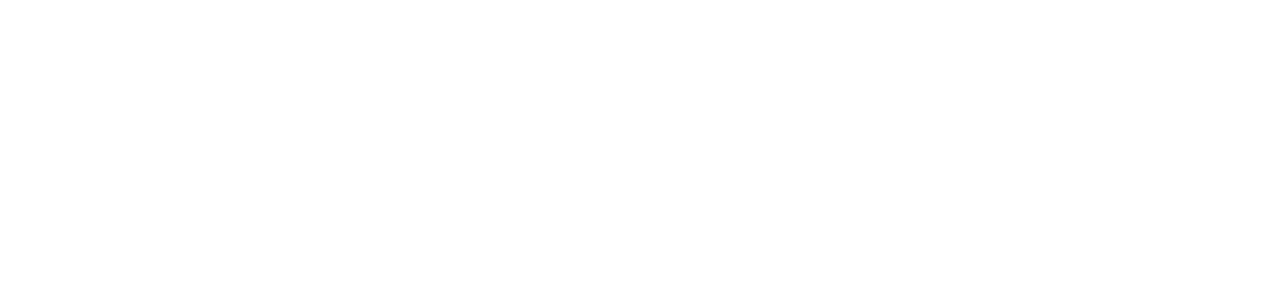
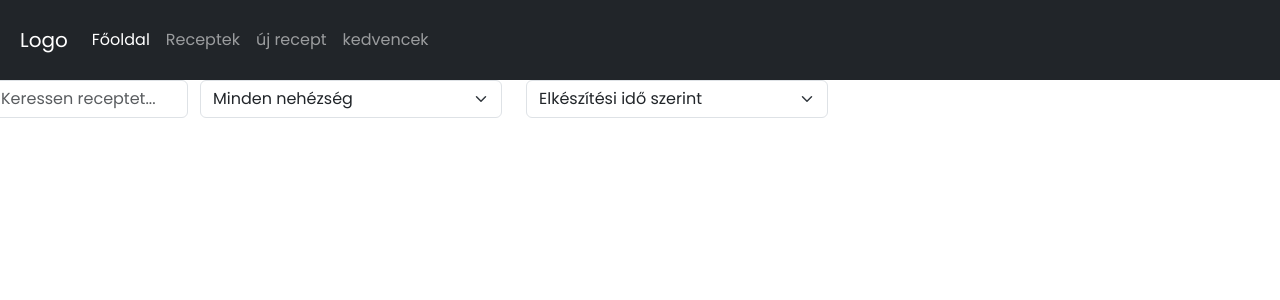
Before and after one commit to FarkasAdam-banki/receptGyujtemeny, a Vue app: page / in a window 1280 px wide. Shown: the top 300 px of the page. Built offline with nearby package versions, Linux system fonts and the light colour scheme.

Commit message:
Kereso, szuro optimal

```diff
--- a/index.html
+++ b/index.html
@@ -3,6 +3,10 @@
   <head>
     <meta charset="UTF-8" />
     <link rel="icon" type="image/svg+xml" href="/vite.svg" />
+    <link href="https://cdn.jsdelivr.net/npm/bootstrap@5.3.3/dist/css/bootstrap.min.css" rel="stylesheet" integrity="sha384-QWTKZyjpPEjISv5WaRU9OFeRpok6YctnYmDr5pNlyT2bRjXh0JMhjY6hW+ALEwIH" crossorigin="anonymous">
+    <link rel="preconnect" href="https://fonts.googleapis.com">
+<link rel="preconnect" href="https://fonts.gstatic.com" crossorigin>
+<link href="https://fonts.googleapis.com/css2?family=Poppins:ital,wght@0,100;0,200;0,300;0,400;0,500;0,600;0,700;0,800;0,900;1,100;1,200;1,300;1,400;1,500;1,600;1,700;1,800;1,900&display=swap" rel="stylesheet">
     <meta name="viewport" content="width=device-width, initial-scale=1.0" />
     <title>Receptgyűjtemény</title>
   </head>
--- a/src/App.vue
+++ b/src/App.vue
@@ -1,11 +1,33 @@
 <script setup>
+import Kereses from './components/kereses.vue';
+
 
 </script>
 
 <template>
+    <header>
+                    <nav class="navbar navbar-expand-lg navbar-dark bg-dark">
+                    <a class="navbar-brand" href="#">Logo</a>
+                    <button class="navbar-toggler" type="button" data-toggle="collapse" data-target="#navbarNavAltMarkup" aria-controls="navbarNavAltMarkup" aria-expanded="false" aria-label="Toggle navigation">
+                        <span class="navbar-toggler-icon"></span>
+                    </button>
+                    <div class="collapse navbar-collapse" id="navbarNavAltMarkup">
+                        <div class="navbar-nav">
+                        <a class="nav-item nav-link active" href="#">Főoldal</a>
+                        <a class="nav-item nav-link" href="#">Receptek</a>
+                        <a class="nav-item nav-link" href="#">új recept</a>
+                        <a class="nav-item nav-link" href="#">kedvencek</a>
+                        </div>
+                    </div>
+                    </nav>
 
+    </header>
+   <kereses />
 </template>
 
 <style scoped>
+.navbar{
+    padding: 20px;
+}
 
 </style>
--- /dev/null
+++ b/src/components/kereses.vue
@@ -0,0 +1,35 @@
+<script setup>
+import { ref } from 'vue'
+</script>
+
+<template>
+  <section>
+    <div class="row">
+      <!-- Rövidebb kereső sáv -->
+      <input class="form-control custom-search" type="text" placeholder="Keressen receptet...">
+
+      <div class="col-3">
+        <select class="form-select" aria-label="Minden nehézség">
+          <option selected>Minden nehézség</option>
+          <option value="1">könnyű</option>
+          <option value="2">közepes</option>
+          <option value="3">nehéz</option>
+        </select>
+      </div>
+
+      <div class="col-3">
+        <select class="form-select" aria-label="Elkészítési idő szerint">
+          <option selected>Elkészítési idő szerint</option>
+          <option value="1">név szerint</option>
+        </select>
+      </div>
+    </div>
+  </section>
+</template>
+
+<style scoped>
+
+.custom-search {
+  width: 200px;
+}
+</style>
--- a/src/style.css
+++ b/src/style.css
@@ -4,3 +4,7 @@
   font-weight: 400;
 
 }
+
+*{
+  font-family: Poppins ;
+}
```
Also changed, not shown: src/components/HelloWorld.vue (deleted, +0 -13 lines).
